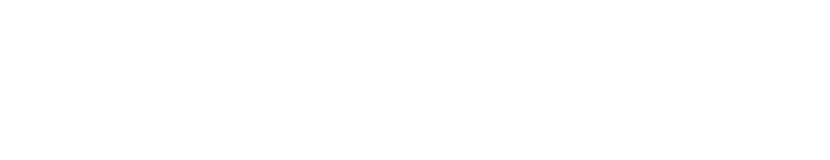
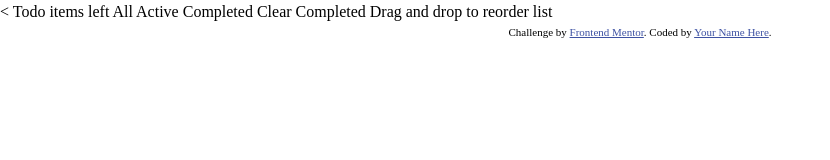
Before and after one commit to Divine-hash/Todo-App, a website built with webpack: page src/index.html in a window 1280 px wide. Shown: the whole page, without its empty margins (0-830 px from the left). Built offline with nearby package versions, Linux system fonts and the light colour scheme.

Commit message:
Add initial html markup

```diff
--- a/src/index.html
+++ b/src/index.html
@@ -2,10 +2,31 @@
 <html lang="en">
 <head>
   <meta charset="UTF-8">
-  <meta name="viewport" content="width=device-width, initial-scale=1.0">
-  <title>Todo List App</title>
+  <meta name="viewport" content="width=device-width, initial-scale=1.0"> <
+  <link rel="icon" type="image/png" sizes="32x32" href="./images/favicon-32x32.png">
+  <title>Frontend Mentor | Todo app</title>
+  <style>
+    .attribution { font-size: 11px; text-align: center; }
+    .attribution a { color: hsl(228, 45%, 44%); }
+  </style>
 </head>
 <body>
 
+  Todo
+
+  <!-- Add dynamic number --> items left
+
+  All
+  Active
+  Completed
+
+  Clear Completed
+
+  Drag and drop to reorder list
+
+  <div class="attribution">
+    Challenge by <a href="https://www.frontendmentor.io?ref=challenge" target="_blank">Frontend Mentor</a>.
+    Coded by <a href="#">Your Name Here</a>.
+  </div>
 </body>
 </html>
```
Also changed, not shown: 1 other file.
